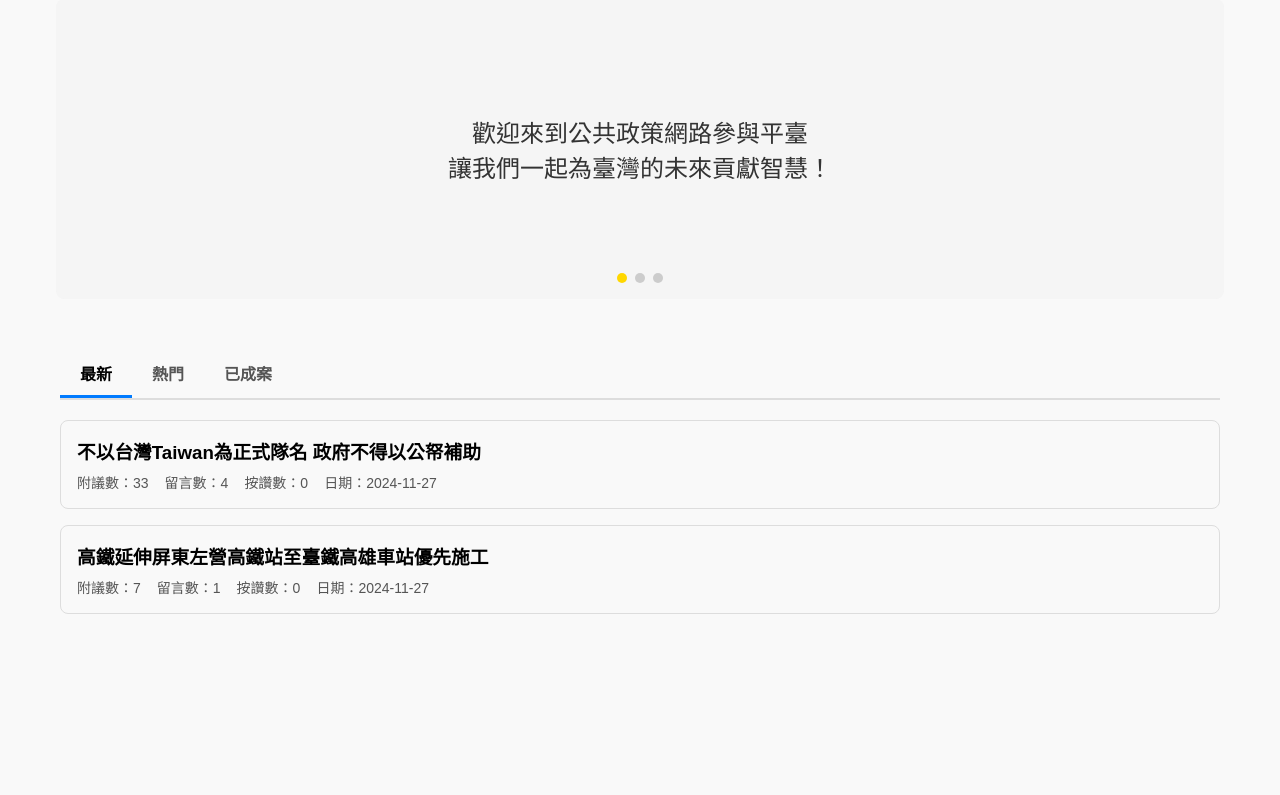
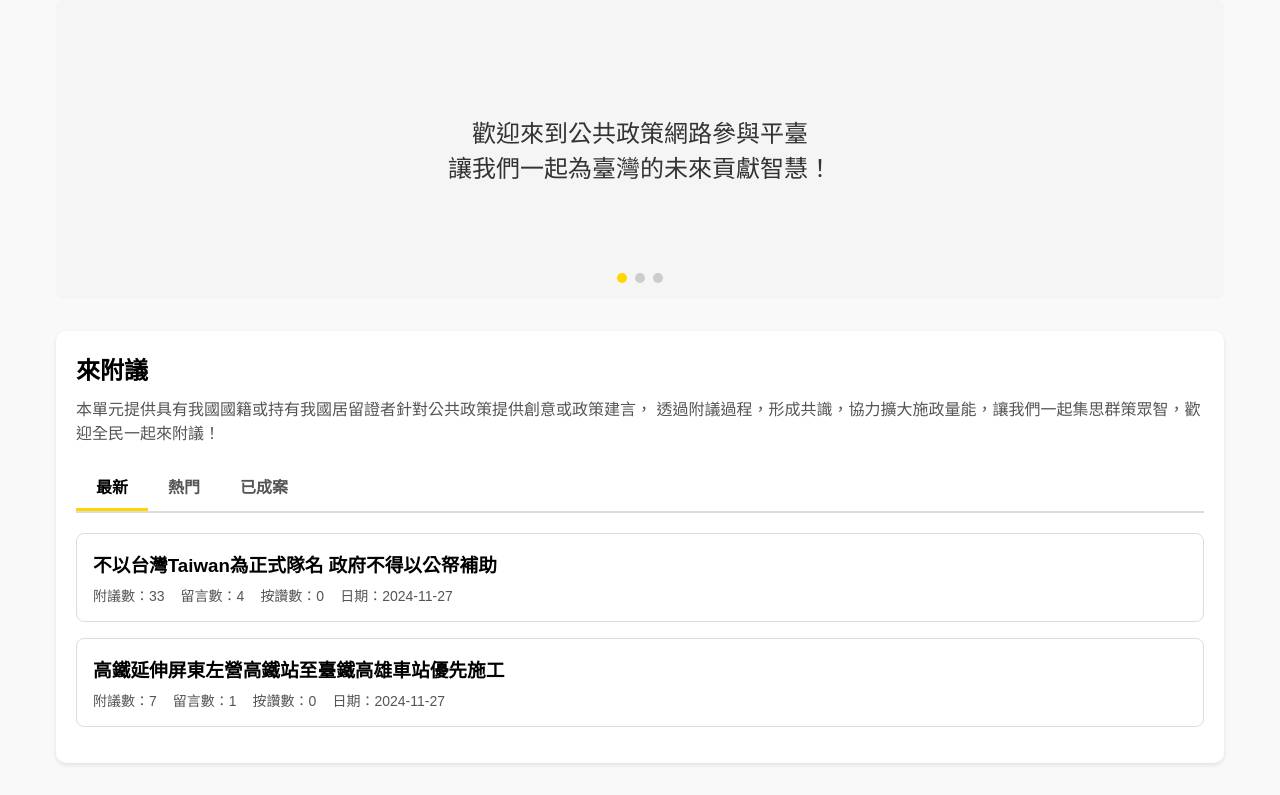
Before and after one commit to KaiXiangC/SE_Final, a Flask app: template app/templates/seconded.html in a window 1280 px wide. Shown: the part 94-889 px from the top of the page. Before the commit the page ends 708 px from the top, so only its background shows below. Run offline with Flask 3, Linux system fonts and the light colour scheme; the template is opened without the code that fills it, so the values that code supplies are empty.

Commit message:
Update seconded.html

```diff
--- a/app/templates/seconded.html
+++ b/app/templates/seconded.html
@@ -30,13 +30,30 @@
         }
         .container {
             max-width: 1200px;
-            margin: 0 auto;
+            margin: 20px auto;
             padding: 20px;
+            background-color: #fff;
+            border-radius: 10px;
+            box-shadow: 0 2px 4px rgba(0, 0, 0, 0.1);
         }
+
+        .container h2 {
+            font-size: 24px;
+            margin-bottom: 10px;
+        }
+
+        .container p {
+            font-size: 16px;
+            color: #555;
+            margin-bottom: 20px;
+        }
+
         .tabs {
             display: flex;
             border-bottom: 2px solid #ddd;
+            margin-bottom: 20px;
         }
+
         .tab {
             padding: 10px 20px;
             cursor: pointer;
@@ -44,26 +61,32 @@
             color: #555;
             border-bottom: 3px solid transparent;
         }
+
         .tab.active {
             color: #000;
-            border-color: #007bff;
+            border-color: #FFD700;
         }
+
         .tab-content {
             display: none;
             margin-top: 20px;
         }
+
         .tab-content.active {
             display: block;
         }
+
         .proposal {
             border: 1px solid #ddd;
             border-radius: 8px;
             padding: 16px;
             margin-bottom: 16px;
         }
+
         .proposal h3 {
             margin: 0 0 8px;
         }
+
         .proposal .details {
             font-size: 14px;
             color: #555;
@@ -71,6 +94,7 @@
             gap: 16px;
             align-items: center;
         }
+
         .logo {
             display: flex;
             align-items: center;
@@ -181,7 +205,47 @@
             </div>
             <div class="carousel-nav"></div>
         </div>
+        <!-- 來附議內容 -->
+        <div class="container">
+            <h2>來附議</h2>
+            <p>
+                本單元提供具有我國國籍或持有我國居留證者針對公共政策提供創意或政策建言，
+                透過附議過程，形成共識，協力擴大施政量能，讓我們一起集思群策眾智，歡迎全民一起來附議！
+            </p>
+            <div class="tabs">
+                <div class="tab active" data-tab="latest">最新</div>
+                <div class="tab" data-tab="popular">熱門</div>
+                <div class="tab" data-tab="completed">已成案</div>
+            </div>
 
+            <!-- Tabs Content -->
+            <div class="tab-content active" id="latest">
+                <div class="proposal">
+                    <h3>不以台灣Taiwan為正式隊名 政府不得以公帑補助</h3>
+                    <div class="details">
+                        <span>附議數：33</span>
+                        <span>留言數：4</span>
+                        <span>按讚數：0</span>
+                        <span>日期：2024-11-27</span>
+                    </div>
+                </div>
+                <div class="proposal">
+                    <h3>高鐵延伸屏東左營高鐵站至臺鐵高雄車站優先施工</h3>
+                    <div class="details">
+                        <span>附議數：7</span>
+                        <span>留言數：1</span>
+                        <span>按讚數：0</span>
+                        <span>日期：2024-11-27</span>
+                    </div>
+                </div>
+            </div>
+            <div class="tab-content" id="popular">
+                <p>這是熱門提案的內容...</p>
+            </div>
+            <div class="tab-content" id="completed">
+                <p>這是已成案提案的內容...</p>
+            </div>
+        </div>
     </main>
 
     <script>
@@ -218,42 +282,7 @@
 
 
 </body>
-<div class="container">
-    <!-- Tabs Section -->
-    <div class="tabs" id="tabs">
-        <div class="tab active" data-tab="latest">最新</div>
-        <div class="tab" data-tab="popular">熱門</div>
-        <div class="tab" data-tab="completed">已成案</div>
-    </div>
 
-    <!-- Tabs Content -->
-    <div class="tab-content active" id="latest">
-        <div class="proposal">
-            <h3>不以台灣Taiwan為正式隊名 政府不得以公帑補助</h3>
-            <div class="details">
-                <span>附議數：33</span>
-                <span>留言數：4</span>
-                <span>按讚數：0</span>
-                <span>日期：2024-11-27</span>
-            </div>
-        </div>
-        <div class="proposal">
-            <h3>高鐵延伸屏東左營高鐵站至臺鐵高雄車站優先施工</h3>
-            <div class="details">
-                <span>附議數：7</span>
-                <span>留言數：1</span>
-                <span>按讚數：0</span>
-                <span>日期：2024-11-27</span>
-            </div>
-        </div>
-    </div>
-    <div class="tab-content" id="popular">
-        <p>這是熱門提案的內容...</p>
-    </div>
-    <div class="tab-content" id="completed">
-        <p>這是已成案提案的內容...</p>
-    </div>
-</div>
 <script>
     // Tab Switching Logic
     const tabs = document.querySelectorAll('.tab');
```
